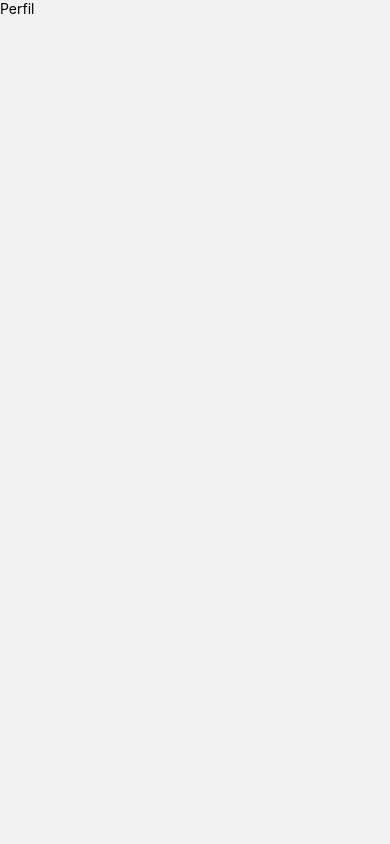
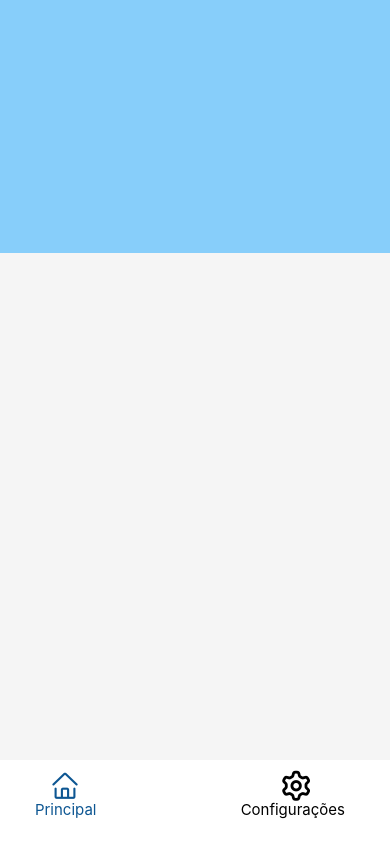
Before and after one commit to gustavoandrade1989/infinity-app-master, a React Native app: screen /Profile in a window 390 px wide. Built offline with nearby package versions, Linux system fonts and the light colour scheme.

Commit message:
15/05 mudanças

```diff
--- a/App.js
+++ b/App.js
@@ -8,7 +8,7 @@ export default function App() {
   return (
     <NavigationContainer>
       <StatusBar backgroundColor="#F5F5F5" barStyle="dark-content" />
-      <Routes/>
+      <Routes />
     </NavigationContainer>
   );
 }
--- a/src/pages/Profile/index.js
+++ b/src/pages/Profile/index.js
@@ -1,12 +1,133 @@
 import React from "react";
-import { View, Text, StyleSheet, TextInput, TouchableOpacity } from 'react-native';
+import { View, Text, StyleSheet, TouchableOpacity} from 'react-native';
+
+import { AntDesign } from '@expo/vector-icons';
+import { Octicons } from '@expo/vector-icons';
+
+import { useNavigation } from '@react-navigation/native'
+
 
 export default function Profile() {
+    const navigation = useNavigation();
+
     return (
-        <View>
-            <Text>
-                Perfil
-            </Text>
+        <View style={styles.container}>
+
+            <View style={styles.containerUser}>
+            </View>
+
+            <View style={styles.containerMain}>
+
+        {/* FazerFlatList */}
+
+
+
+            </View>
+
+            <View style={styles.containerBar}>
+
+
+                <TouchableOpacity>
+                    <AntDesign name="home" size={30} color="#0D5692" style={styles.IconHome} />
+                    <Text style={styles.textIconHome}>Principal</Text>
+                </TouchableOpacity>
+
+                <TouchableOpacity>
+                    <Octicons name="gear"
+                    size={30} color="black"
+                    style={styles.IconGear}
+                    onPress={ () => navigation.navigate('Settgns') }/>
+                    <Text style={styles.textIconGear}>Configurações</Text>
+                </TouchableOpacity>
+
+            </View>
+
+
+
         </View>
     )
 }
+const styles = StyleSheet.create({
+    container: {
+        flex: 1,
+        backgroundColor: '#F5F5F5',
+    },
+    containerUser: {
+        flex: 3,
+        backgroundColor: '#87CEFA'
+    },
+    containerMain: {
+        flex: 6,
+        backgroundColor: '#F5F5F5'
+    },
+    containerBar: {
+        flex: 1,
+        backgroundColor: '#FFF',
+    },
+    buttonGames: {
+        position: 'absolute',
+        paddingStart: '5%',
+        paddingEnd: '5%',
+        left: 50,
+        backgroundColor: '#0D5692',
+        borderRadius: 15,
+        paddingVertical: 10,
+        width: '70%',
+        bottom: '70%',
+        alignItems: 'center',
+        justifyContent: 'center'
+    },
+    buttonHistorys: {
+        position: 'absolute',
+        backgroundColor: '#0D5692',
+        borderRadius: 15,
+        paddingVertical: 10,
+        width: '50%',
+        bottom: '15%',
+        alignItems: 'center',
+        justifyContent: 'center'
+    },
+    buttonExercise: {
+        backgroundColor: '#0D5692',
+        borderRadius: 15,
+        paddingVertical: 10,
+        width: '50%',
+        bottom: '15%',
+        alignItems: 'center',
+        justifyContent: 'center'
+    },
+    buttonTitle: {
+        fontSize: 20,
+        color: '#FFF',
+        fontWeight: 'bold'
+    },
+    buttonText: {
+        fontSize: 15,
+        color: '#FFF',
+
+    },
+    IconHome: {
+        position: 'absolute',
+        left: 50,
+        top: 10,
+    },
+    IconGear: {
+        position: 'absolute',
+        right: 80,
+        top: 10,
+    },
+    textIconHome: {
+        position: 'absolute',
+        color: '#0D5692',
+        fontSize: 15,
+        left: 35,
+        top: 40,
+    },
+    textIconGear: {
+        position: 'absolute',
+        fontSize: 15,
+        right: 45,
+        top: 40,
+    },
+
+})
--- a/src/pages/Register/index.js
+++ b/src/pages/Register/index.js
@@ -19,18 +19,15 @@ export default function Register() {
                 />
             </View>
 
+            <Animatable.View animation="fadeInUp" style={styles.containerForm}>
 
-            <Animatable.View animation="fadeInUp" style={styles.containerForm}>
                 <Text style={styles.message} >Cadastro</Text>
 
                 <TextInput placeholder="Nome Completo" style={styles.input} />
 
-
                 <TextInput placeholder="E-Mail" style={styles.input} />
 
-
                 <TextInput placeholder="Senha" style={styles.input} />
-
 
                 <TextInput placeholder="Confirmar Senha" style={styles.input} />
 
@@ -41,8 +38,8 @@ export default function Register() {
                 <TouchableOpacity style={styles.buttonReturn} onPress={ () => navigation.navigate('SignIn') }>
                     <Text style={styles.buttonTextReturn}>Já possui uma conta?</Text>
                 </TouchableOpacity>
+
             </Animatable.View>
-
 
         </View>
     );
--- a/src/pages/Signin/index.js
+++ b/src/pages/Signin/index.js
@@ -3,7 +3,6 @@ import { View, Text, StyleSheet, TextInput, TouchableOpacity } from 'react-nativ
 
 import { FontAwesome } from '@expo/vector-icons';
 import { Fontisto } from '@expo/vector-icons';
-
 import { Ionicons } from '@expo/vector-icons';
 
 import * as Animatable from 'react-native-animatable'
@@ -36,8 +35,6 @@ export default function SignIn() {
                 <Fontisto name="locked" size={24} color="black" style={styles.iconLocked}/>
 
                 <TextInput placeholder="Senha" style={styles.input} />
-
-
 
                 <TouchableOpacity style={styles.buttonAcess} onPress={ () => navigation.navigate('Profile')} >
                     <Text style={styles.buttonTextAcess}>Logar</Text>
--- /dev/null
+++ b/src/pages/profileSettings/index.js
@@ -0,0 +1,13 @@
+import React from "react";
+import { View, Text, StyleSheet, TouchableOpacity} from 'react-native';
+
+
+export default function Settngs(){
+    return (
+    <View>
+        <Text>
+            TELA DE CONFIGURAÇÃO
+        </Text>
+    </View>
+    )
+}
--- a/src/routes/index.js
+++ b/src/routes/index.js
@@ -1,35 +1,41 @@
-import { createNativeStackNavigator } from '@react-navigation/native-stack'
-import Welcome from '../pages/Welcome'
-import SignIn from '../pages/Signin'
-import Register from '../pages/Register'
-import Profile from '../pages/Profile'
+import { createNativeStackNavigator } from '@react-navigation/native-stack';
+import Welcome from '../pages/Welcome';
+import SignIn from '../pages/Signin';
+import Register from '../pages/Register';
+import Profile from '../pages/Profile';
+import Settngs from '../pages/profileSettings';
 
 const Stack = createNativeStackNavigator();
 
-export default function Routes(){
-    return(
+export default function Routes() {
+    return (
 
+        // Tela de Inicio
 
         <Stack.Navigator>
             <Stack.Screen
                 name="Welcome"
                 component={Welcome}
-                options={{ headerShown: false}}
+                options={{ headerShown: false }}
             />
+
+            {/* Tela de Login */}
 
             <Stack.Screen
                 name="SignIn"
                 component={SignIn}
-                options={{ headerShown: false}}
+                options={{ headerShown: false }}
             />
 
-
+            {/* Tela de Registro */}
 
             <Stack.Screen
                 name="Register"
                 component={Register}
-                options={{ headerShown: false}}
+                options={{ headerShown: false }}
             />
+
+            {/* Tela de Perfil */}
 
             <Stack.Screen
                 name="Profile"
@@ -37,6 +43,12 @@ export default function Routes(){
                 options={{ headerShown: false }}
             />
 
+            <Stack.Screen
+            name="Settgns"
+            component={Settngs}
+            options={{ headerShown: false }}
+            />
+
         </Stack.Navigator>
-        )
+    )
 };
```
Also changed, not shown: Componentes/indexFlatList.js (added, +10 -0 lines), src/pages/Welcome/index.js (+11 -16 lines).
